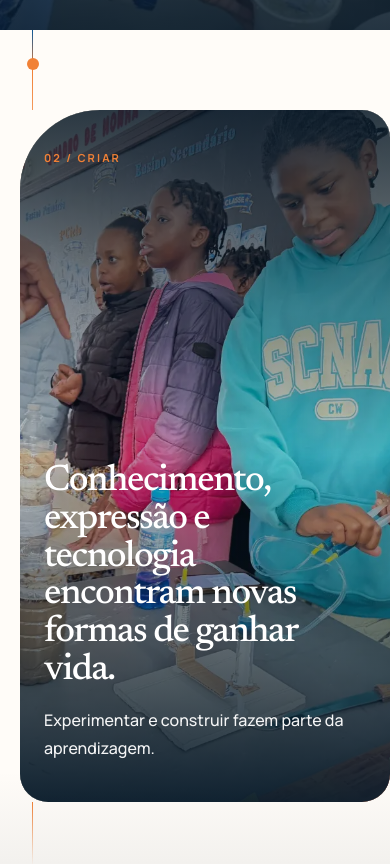
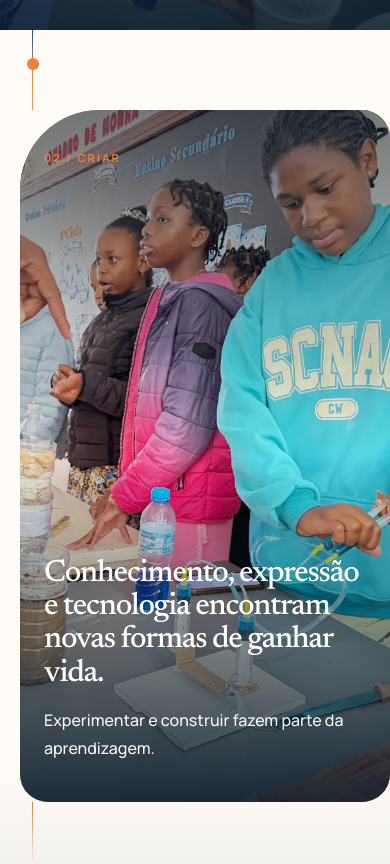
Before and after one commit to rightware-corporations/educore-colegio_universo_dos_sonhos, a React (Vite) app in the folder frontend/: page / in a window 390 px wide. Shown: the part 4431-5295 px from the top of the page. Built offline with nearby package versions, Linux system fonts and the light colour scheme.

Commit message:
fix(colus): improve Aprender Criar mobile typography and retain activity visibility

```diff
--- a/frontend/src/components/landing/AprenderSection.tsx
+++ b/frontend/src/components/landing/AprenderSection.tsx
@@ -67,11 +67,11 @@ export function AprenderSection() {
                 alt="Experiência prática de criação e aprendizagem no COLUS"
               />
             </div>
-            <div className="pointer-events-none absolute inset-0 bg-gradient-to-b from-colus-ink/85 via-colus-ink/25 to-colus-ink/95" />
+            <div className="pointer-events-none absolute inset-0 bg-gradient-to-b from-colus-ink/55 via-colus-ink/5 to-colus-ink/90" />
             <div className="relative z-10 flex min-h-[82svh] flex-col justify-between px-6 pb-10 pt-10">
               <p className="text-[11px] font-bold uppercase tracking-[.19em] text-colus-orange">02 / Criar</p>
               <div>
-                <h3 className="max-w-[14ch] font-editorial text-[clamp(37px,9vw,55px)] font-medium leading-[1.02] tracking-[-.04em] text-white">
+                <h3 className="max-w-[18ch] font-editorial text-[clamp(31px,7.5vw,43px)] font-medium leading-[1.07] tracking-[-.04em] text-white">
                   Conhecimento, expressão e tecnologia encontram novas formas de ganhar vida.
                 </h3>
                 <p className="mt-4 max-w-[32ch] text-[16px] font-medium leading-7 text-white/95">
```
